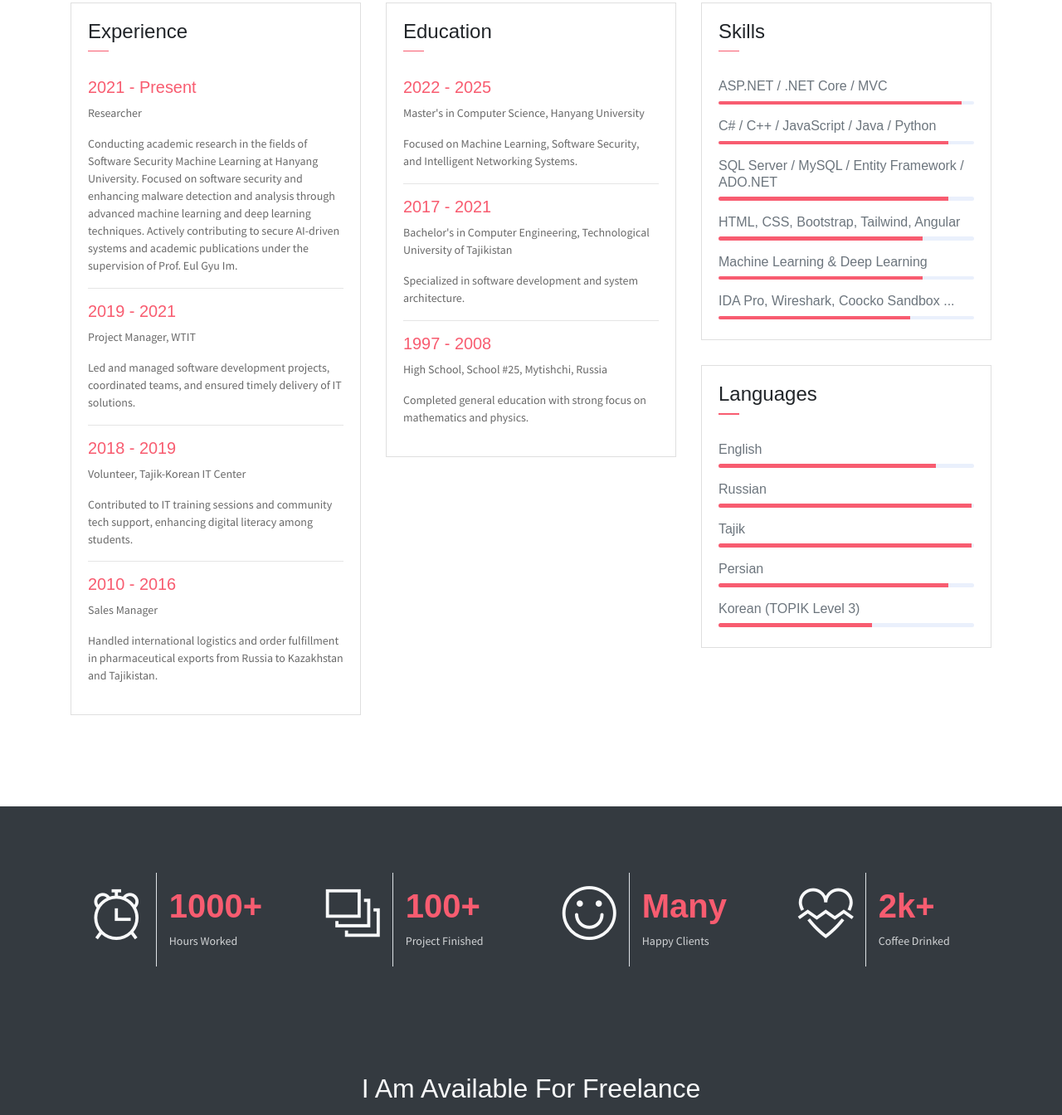
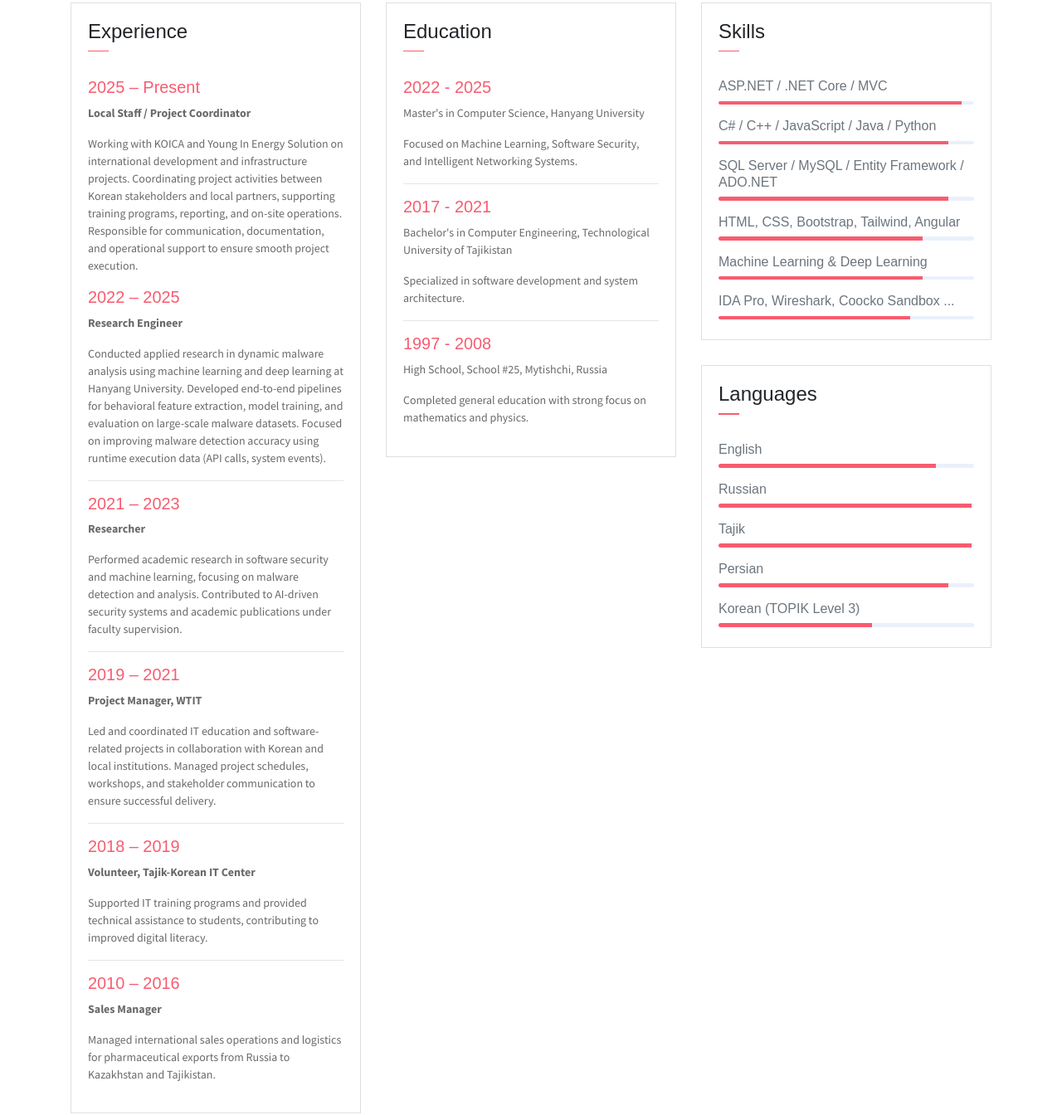
Before and after one commit to faridun01/faridun01.github.io, a plain HTML site: page index.html in a window 1280 px wide. Shown: the part 1602-2946 px from the top of the page at 83% size. Drawn offline with Linux system fonts and the light colour scheme; some packages are replaced by stand-ins of ours.

Commit message:
Update experience section

```diff
--- a/index.html
+++ b/index.html
@@ -164,29 +164,59 @@
                             </div>
                         </div>
                         <div class="card-body">
-                            <h6 class="title text-danger">2021 - Present</h6>
-                            <p>Researcher</p>
+                            <h6 class="title text-danger">2025 – Present</h6>
+                            <p><strong>Local Staff / Project Coordinator</strong></p>
                             <p class="subtitle">
-                                Conducting academic research in the fields of Software Security Machine Learning at Hanyang University.
-                                Focused on software security and enhancing malware detection and analysis through advanced machine learning and deep learning techniques.
-                                Actively contributing to secure AI-driven systems and academic publications under the supervision of Prof. Eul Gyu Im.
+                                Working with KOICA and Young In Energy Solution on international development and infrastructure projects.
+                                Coordinating project activities between Korean stakeholders and local partners, supporting training programs,
+                                reporting, and on-site operations.
+                                Responsible for communication, documentation, and operational support to ensure smooth project execution.
+                            </p>
+
+                            <!-- NEW EXPERIENCE -->
+                            <h6 class="title text-danger">2022 – 2025</h6>
+                            <p><strong>Research Engineer</strong></p>
+                            <p class="subtitle">
+                                Conducted applied research in dynamic malware analysis using machine learning and deep learning at Hanyang University.
+                                Developed end-to-end pipelines for behavioral feature extraction, model training, and evaluation on large-scale malware datasets.
+                                Focused on improving malware detection accuracy using runtime execution data (API calls, system events).
                             </p>
                             <hr>
-                            <h6 class="title text-danger">2019 - 2021</h6>
-                            <p>Project Manager, WTIT</p>
-                            <p class="subtitle">Led and managed software development projects, coordinated teams, and ensured timely delivery of IT solutions.</p>
+
+                            <!-- EXISTING EXPERIENCE (UPDATED TEXT) -->
+                            <h6 class="title text-danger">2021 – 2023</h6>
+                            <p><strong>Researcher</strong></p>
+                            <p class="subtitle">
+                                Performed academic research in software security and machine learning, focusing on malware detection and analysis.
+                                Contributed to AI-driven security systems and academic publications under faculty supervision.
+                            </p>
                             <hr>
-                            <h6 class="title text-danger">2018 - 2019</h6>
-                            <p>Volunteer, Tajik-Korean IT Center</p>
-                            <p class="subtitle">Contributed to IT training sessions and community tech support, enhancing digital literacy among students.</p>
+
+                            <h6 class="title text-danger">2019 – 2021</h6>
+                            <p><strong>Project Manager, WTIT</strong></p>
+                            <p class="subtitle">
+                                Led and coordinated IT education and software-related projects in collaboration with Korean and local institutions.
+                                Managed project schedules, workshops, and stakeholder communication to ensure successful delivery.
+                            </p>
                             <hr>
-                            <h6 class="title text-danger">2010 - 2016</h6>
-                            <p>Sales Manager</p>
-                            <p class="subtitle">Handled international logistics and order fulfillment in pharmaceutical exports from Russia to Kazakhstan and Tajikistan.</p>
+
+                            <h6 class="title text-danger">2018 – 2019</h6>
+                            <p><strong>Volunteer, Tajik-Korean IT Center</strong></p>
+                            <p class="subtitle">
+                                Supported IT training programs and provided technical assistance to students, contributing to improved digital literacy.
+                            </p>
+                            <hr>
+
+                            <h6 class="title text-danger">2010 – 2016</h6>
+                            <p><strong>Sales Manager</strong></p>
+                            <p class="subtitle">
+                                Managed international sales operations and logistics for pharmaceutical exports from Russia to Kazakhstan and Tajikistan.
+                            </p>
+
                         </div>
                     </div>
+                </div>
 
-                </div>
 
                 <!-- Education -->
                 <div class="col-md-6 col-lg-4">
```
